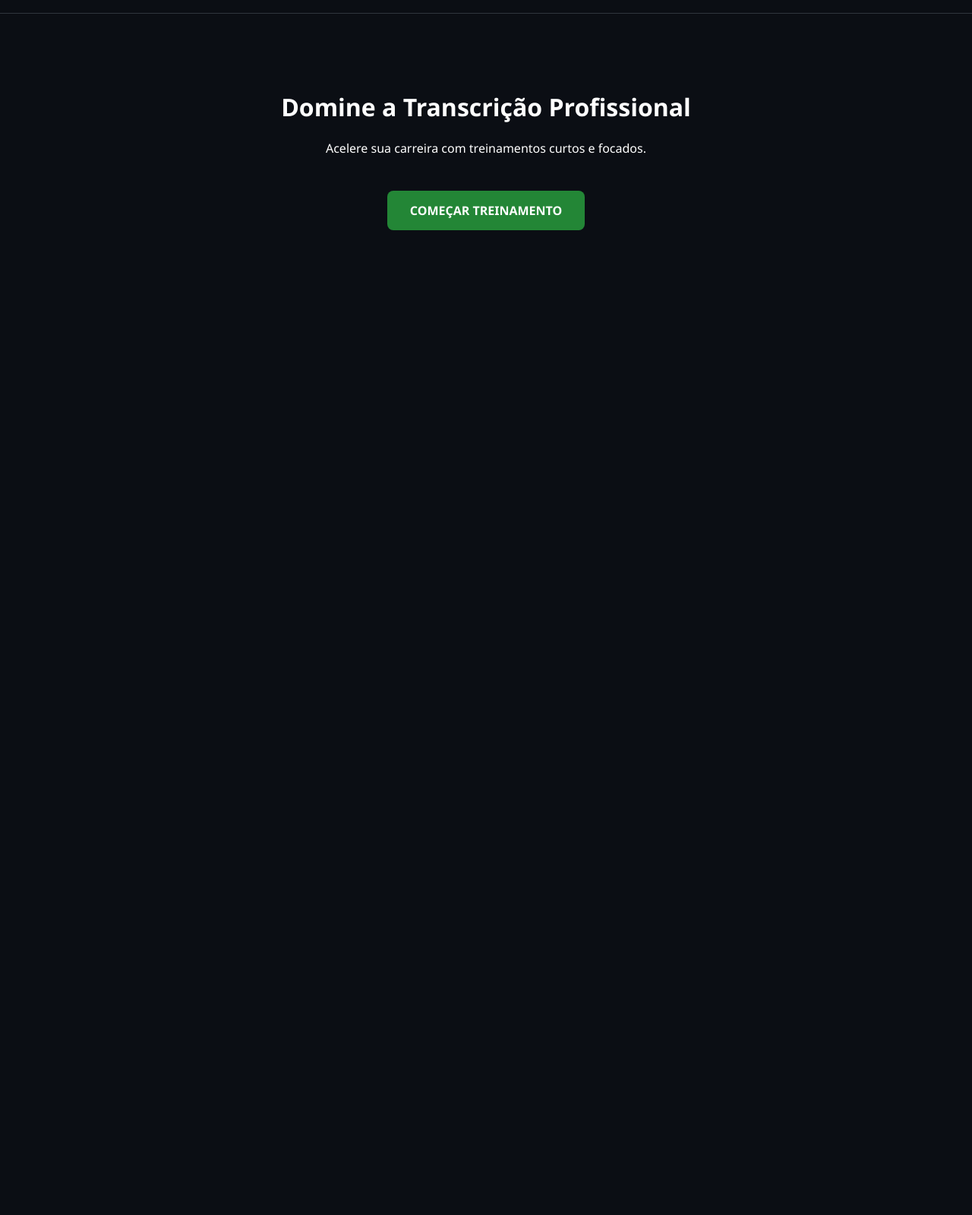
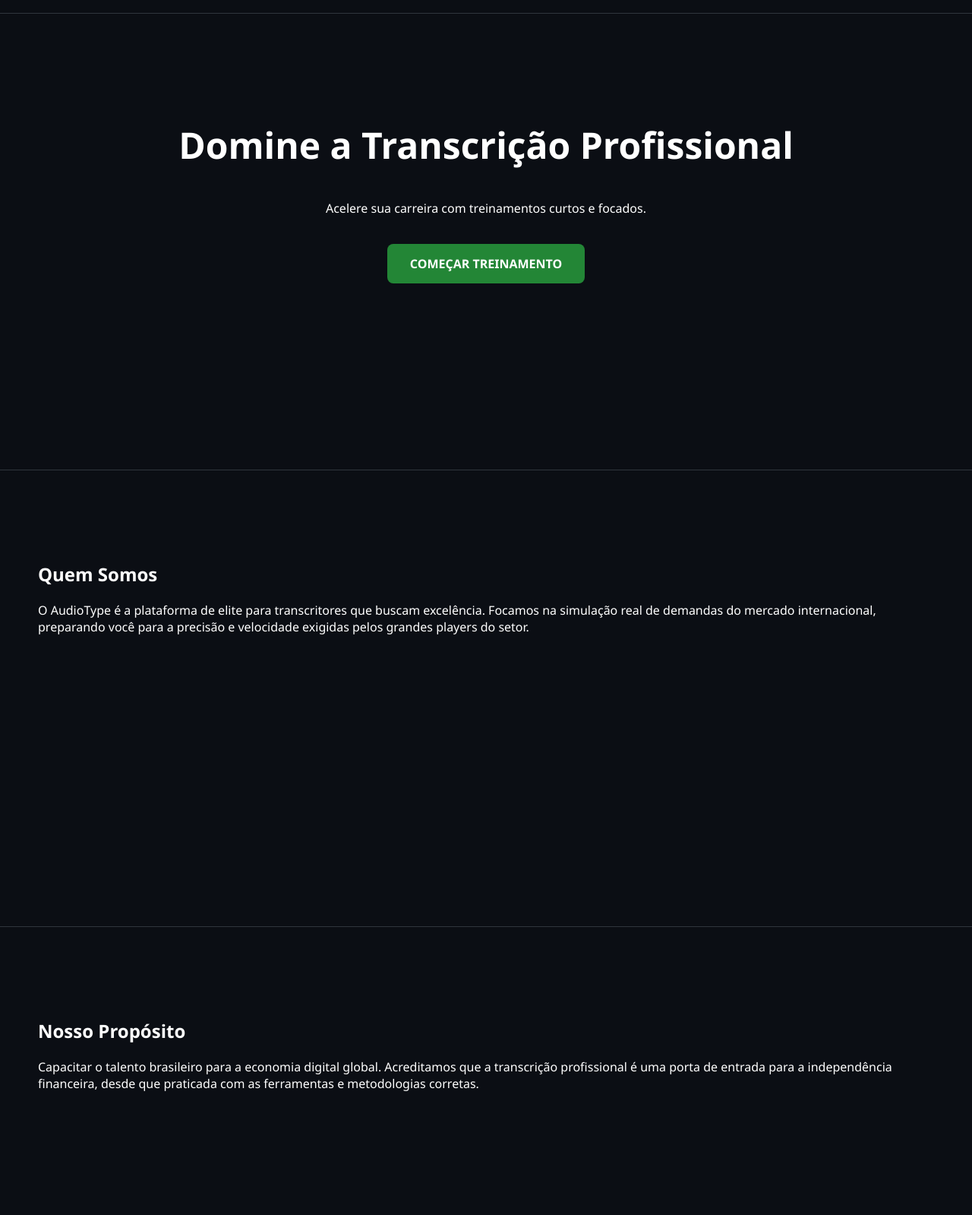
Before and after one commit to calendariobommensageiro/AudioType, a plain HTML site: page index.html in a window 1280 px wide. Shown: the part 61-1660 px from the top of the page at 76% size. Before the commit the page ends 800 px from the top, so only its background shows below. Drawn offline with Linux system fonts and the light colour scheme.

Commit message:
Update index.html

```diff
--- a/index.html
+++ b/index.html
@@ -2,31 +2,50 @@
 <html lang="pt-BR">
 <head>
     <meta charset="UTF-8">
-    <title>AudioType | Domine a Transcrição Profissional</title>
+    <title>AudioType | Domine a Transcrição</title>
     <style>
-        body { font-family: 'Segoe UI', sans-serif; background: #0b0e14; color: #fff; margin: 0; }
-        nav { display: flex; justify-content: space-between; padding: 20px 50px; align-items: center; border-bottom: 1px solid #30363d; }
+        body { font-family: 'Segoe UI', sans-serif; background: #0b0e14; color: #fff; margin: 0; scroll-behavior: smooth; }
+        nav { display: flex; justify-content: space-between; padding: 20px 50px; align-items: center; border-bottom: 1px solid #30363d; position: sticky; top: 0; background: #0b0e14; }
         .logo { font-size: 28px; font-weight: bold; color: #58a6ff; }
         .menu a { color: #fff; text-decoration: none; margin-left: 20px; font-size: 14px; }
-        .hero { padding: 80px 50px; text-align: center; }
-        .btn-cta { background: #238636; color: white; padding: 15px 30px; border-radius: 8px; text-decoration: none; font-weight: bold; }
+        section { padding: 100px 50px; min-height: 400px; border-bottom: 1px solid #30363d; }
+        h1 { font-size: 48px; }
+        .btn-cta { background: #238636; color: white; padding: 15px 30px; border-radius: 8px; text-decoration: none; font-weight: bold; display: inline-block; margin-top: 20px; }
     </style>
 </head>
 <body>
     <nav>
         <div class="logo">AudioType</div>
         <div class="menu">
-            <a href="quem-somos.html">Quem Somos</a>
-            <a href="proposito.html">Propósito</a>
-            <a href="precos.html">Planos</a>
-            <a href="login.html" style="color: #58a6ff;">Login</a>
+            <a href="#quem-somos">Quem Somos</a>
+            <a href="#proposito">Propósito</a>
+            <a href="#precos">Planos</a>
+            <a href="#login" style="color: #58a6ff;">Login</a>
         </div>
     </nav>
-    <header class="hero">
+
+    <section id="home" style="text-align: center;">
         <h1>Domine a Transcrição Profissional</h1>
         <p>Acelere sua carreira com treinamentos curtos e focados.</p>
-        <br><br>
-        <a href="login.html" class="btn-cta">COMEÇAR TREINAMENTO</a>
-    </header>
+        <a href="#login" class="btn-cta">COMEÇAR TREINAMENTO</a>
+    </section>
+
+    <section id="quem-somos">
+        <h2>Quem Somos</h2>
+        <p>O AudioType é a plataforma de elite para transcritores que buscam excelência. Focamos na simulação real de demandas do mercado internacional, preparando você para a precisão e velocidade exigidas pelos grandes players do setor.</p>
+    </section>
+
+    <section id="proposito">
+        <h2>Nosso Propósito</h2>
+        <p>Capacitar o talento brasileiro para a economia digital global. Acreditamos que a transcrição profissional é uma porta de entrada para a independência financeira, desde que praticada com as ferramentas e metodologias corretas.</p>
+    </section>
+
+    <section id="precos">
+        <h2>Planos e Valores</h2>
+        <div style="display: flex; gap: 20px;">
+            <div style="background: #161b22; padding: 20px; border-radius: 8px;"><h3>Básico - R$ 49/mês</h3><p>Módulos fundamentais.</p></div>
+            <div style="background: #161b22; padding: 20px; border-radius: 8px;"><h3>Profissional - R$ 99/mês</h3><p>Acesso total e mentorias.</p></div>
+        </div>
+    </section>
 </body>
 </html>
```
